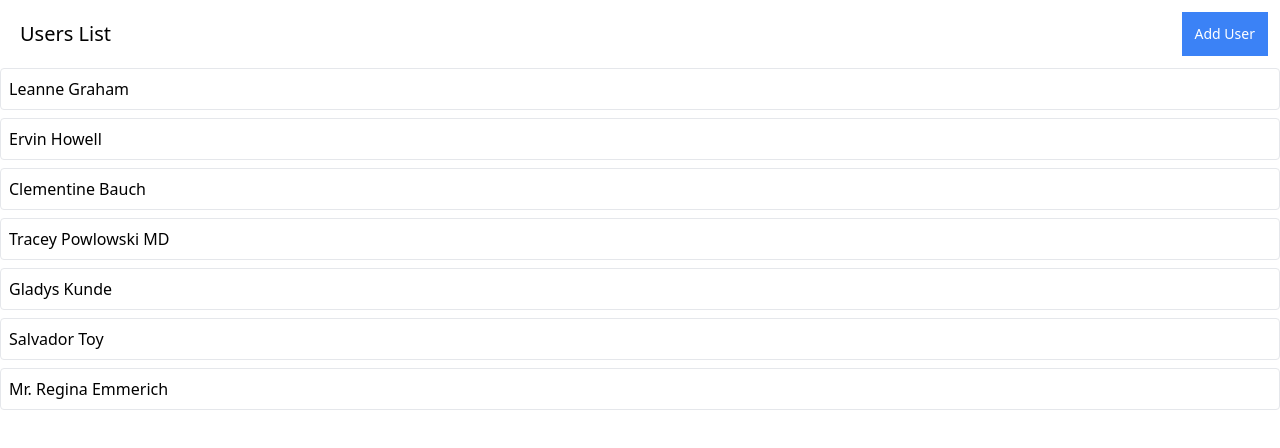
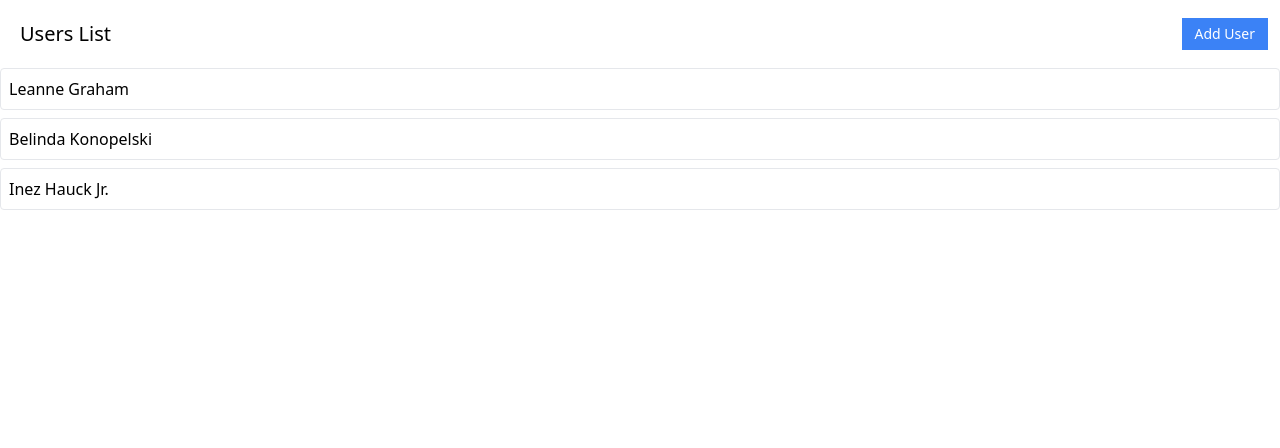
Before and after one commit to davide-ravasi/vite-redux-toolkit-exp, a React (Vite) app: page / in a window 1280 px wide. Shown: the top 448 px of the page. Built offline with nearby package versions, Linux system fonts and the light colour scheme; data requests are answered from the project's data file.

Commit message:
feat: added loader and changed skeleton position

```diff
--- a/db.json
+++ b/db.json
@@ -5,28 +5,12 @@
       "name": "Leanne Graham"
     },
     {
-      "id": 2,
-      "name": "Ervin Howell"
+      "name": "Belinda Konopelski",
+      "id": 2
     },
     {
-      "id": 3,
-      "name": "Clementine Bauch"
-    },
-    {
-      "name": "Tracey Powlowski MD",
-      "id": 4
-    },
-    {
-      "name": "Gladys Kunde",
-      "id": 5
-    },
-    {
-      "name": "Salvador Toy",
-      "id": 6
-    },
-    {
-      "name": "Mr. Regina Emmerich",
-      "id": 7
+      "name": "Inez Hauck Jr.",
+      "id": 3
     }
   ],
   "albums": [],
--- a/src/components/Button.tsx
+++ b/src/components/Button.tsx
@@ -1,6 +1,22 @@
 import className from 'classnames';
+import { GoSync } from 'react-icons/go';
 
-function Button({
+export interface ButtonProps {
+  loading?: boolean;
+  primary?: boolean;
+  secondary?: boolean;
+  success?: boolean;
+  warning?: boolean;
+  danger?: boolean;
+  outline?: boolean;
+  rounded?: boolean;
+  children: React.ReactNode;
+  className?: string;
+  onClick?: () => void;
+}
+
+const Button = ({
+  loading,
   children,
   primary,
   secondary,
@@ -10,11 +26,12 @@ function Button({
   outline,
   rounded,
   ...rest
-}) {
+}: ButtonProps) => {
   const classes = className(
     rest.className,
-    'flex items-center px-3 py-1.5 border text-sm',
+    'flex items-center px-3 py-1.5 border text-sm h-8',
     {
+      'opacity-80': loading,
       'border-blue-500 bg-blue-500 text-white': primary,
       'border-gray-900 bg-gray-900 text-white': secondary,
       'border-green-500 bg-green-500 text-white': success,
@@ -31,8 +48,8 @@ function Button({
   );
 
   return (
-    <button {...rest} className={classes}>
-      {children}
+    <button {...rest} className={classes} disabled={loading}>
+      {loading ? <GoSync className="animate-spin" /> : children}
     </button>
   );
 }
--- a/src/components/UsersList.tsx
+++ b/src/components/UsersList.tsx
@@ -25,10 +25,15 @@ const UsersList = () => {
     doFetchUsers();
   }, []);
 
-  if (isLoadingUsers) return <Skeleton times={3} className="h-10 w-full" />;
-  if (loadingUsersError) return <div>{loadingUsersError}</div>;
+  let content;
 
-  const renderedUsers = data.map((user: User) => {
+  if(isLoadingUsers) {
+    content = <Skeleton times={3} className="h-10 w-full" />
+  }
+  else if (loadingUsersError) {
+    content = <div>{loadingUsersError}</div>
+  } else {
+    content = data.map((user: User) => {
       return (
         <div key={user.id} className="mb-2 border rounded">
           <div className="flex p-2 justify-between items-center cursor-pointer">
@@ -37,19 +42,23 @@ const UsersList = () => {
         </div>
       );
     });
+  }
 
   return (
     <div>
-      <div className="flex flex-row justify-between m-3">
+      <div className="flex flex-row justify-between items-center m-3">
         <h1 className="m-2 text-xl">Users List</h1>
-        <Button primary onClick={handleClick}>
-          {isCreatingUser ? 'Adding...' : 'Add User'}
+        <Button primary loading={isCreatingUser} onClick={handleClick}>
+          Add User
         </Button>
         {creatingUserError && <div>{creatingUserError}</div>}
       </div>
-      {renderedUsers}
+      {content}
     </div>
   );
 };
 
 export default UsersList;
+
+// add a prop to the button component
+// to manage the loading state
```
Lines whose indentation alone changed are shown as unchanged.
